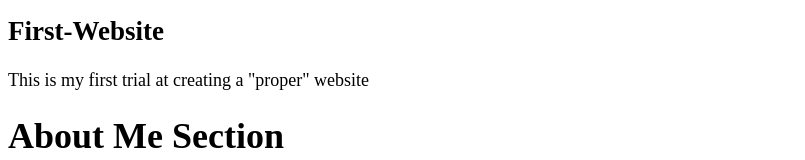
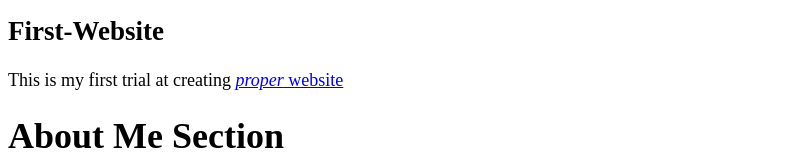
Before and after one commit to hbk93/portfolio-week1, a plain HTML site: page index.html in a window 1280 px wide. Shown: the part 536-696 px from the top of the page, without its empty margins (0-805 px from the left). Drawn offline with Linux system fonts and the light colour scheme.

Commit message:
add first website url

```diff
--- a/index.html
+++ b/index.html
@@ -18,7 +18,7 @@
       The link to the above is <a href="https://github.com/hbk93/hello-world">here</a>
     </p>
     <h2>First-Website</h2>
-    <p>This is my first trial at creating a "proper" website</p>
+    <p>This is my first trial at creating <a  href="https://hbk93.github.io/first-webpage/"><em>proper</em> website</p></a>
     <h1>About Me Section</h1>
     <h2>Background</h2>
     <p>I took programming because for as long as I can remeber, I have loved computers. <br>
```
